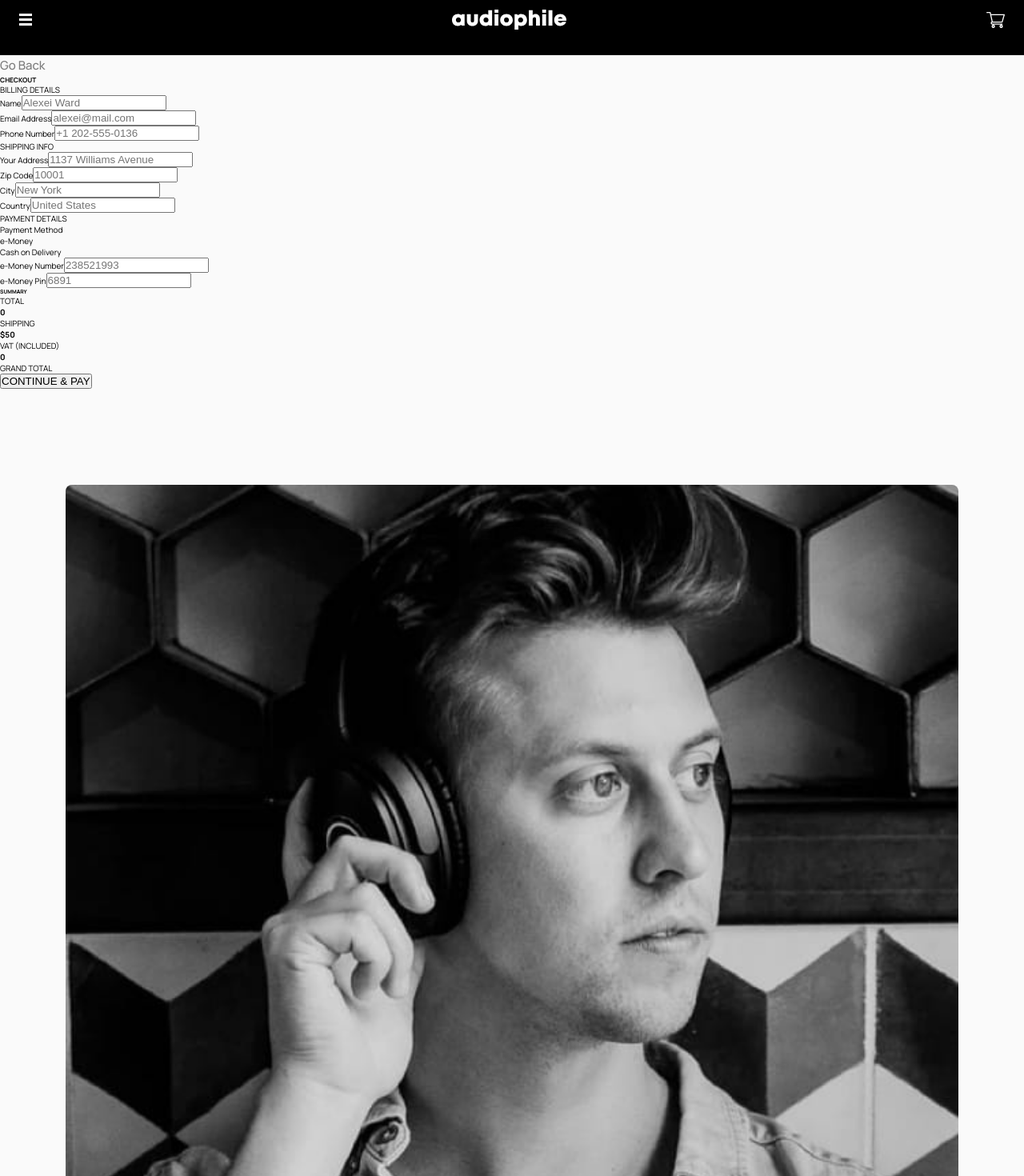
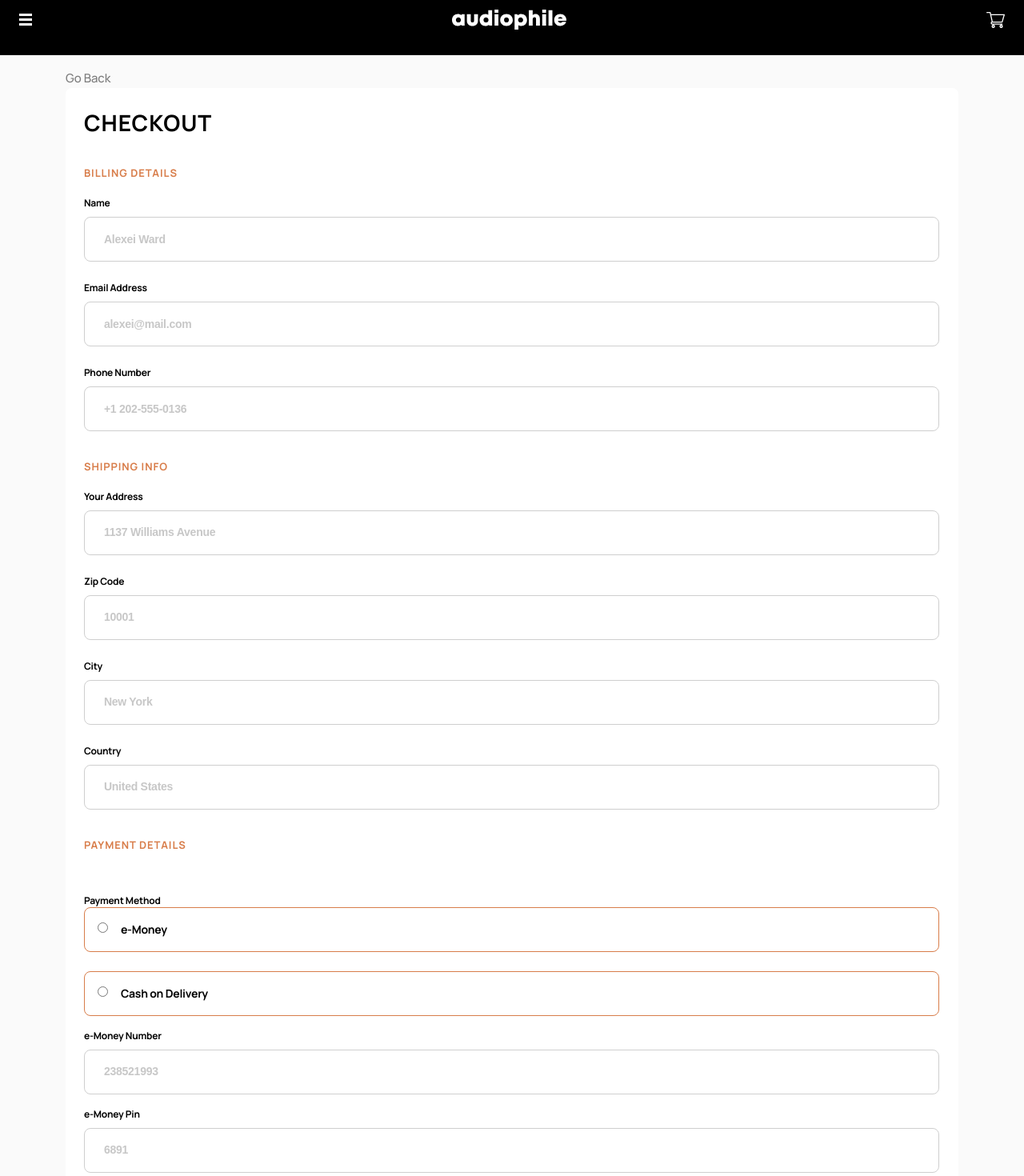
Before and after one commit to GIGAKLIBADZE/audiophile-ecommerce-website, a React (Vite) app: page /checkout in a window 1280 px wide. Shown: the part 20-1490 px from the top of the page at 80% size. Built offline with nearby package versions, Linux system fonts and the light colour scheme.

Commit message:
add the styles for the checkout part

```diff
--- a/src/components/checkout/checkoutStyles.tsx
+++ b/src/components/checkout/checkoutStyles.tsx
@@ -0,0 +1,99 @@
+import styled from "styled-components";
+
+export const CheckoutMainContainer = styled.div`
+  width: 87.2%;
+  margin-inline: auto;
+  margin-top: 1.6rem;
+`;
+
+export const CheckoutContaienr = styled.div`
+  border-radius: 8px;
+  padding: 2.4rem 2.4rem 3.1rem 2.3rem;
+  background-color: #fff;
+`;
+
+export const CheckoutTitle = styled.div`
+  font-size: 2.8rem;
+  font-weight: bold;
+  line-height: normal;
+  letter-spacing: 1px;
+  color: #000;
+`;
+
+export const DetailedTitle = styled.p`
+  font-size: 1.3rem;
+  font-weight: bold;
+  line-height: 1.92;
+  letter-spacing: 0.93px;
+  color: #d87d4a;
+`;
+
+export const CheckoutLabel = styled.label`
+  font-size: 1.2rem;
+  font-weight: bold;
+  line-height: normal;
+  letter-spacing: -0.21px;
+  color: #000;
+`;
+
+export const InputContainer = styled.div`
+  display: flex;
+  flex-direction: column;
+  gap: 0.9rem;
+`;
+
+export const InputItself = styled.input`
+  height: 5.6rem;
+  border-radius: 8px;
+  border: solid 1px #cfcfcf;
+  background-color: #fff;
+  padding-top: 1.8rem;
+  padding-bottom: 1.9rem;
+  padding-left: 2.4rem;
+  font-size: 1.4rem;
+  font-weight: bold;
+  letter-spacing: -0.25px;
+  color: #000;
+
+  &::placeholder {
+    opacity: 0.4;
+  }
+`;
+
+export const DetailsPartContainer = styled.div`
+  display: flex;
+  flex-direction: column;
+  gap: 1.6rem;
+  margin-top: 3.2rem;
+`;
+
+export const BillingDetailsPart = styled.div`
+  display: grid;
+  gap: 2.4rem;
+`;
+
+export const ShippingDetailPart = styled(BillingDetailsPart)``;
+
+export const PaymentDetailsDetailPart = styled(BillingDetailsPart)``;
+
+export const PaymentMethod = styled.div`
+  height: 5.6rem;
+  border-radius: 8px;
+  border: solid 1px #d87d4a;
+  background-color: #fff;
+  padding-top: 1.8rem;
+  padding-bottom: 1.9rem;
+  padding-left: 1.6rem;
+  display: flex;
+  gap: 1.6rem;
+`;
+
+export const PaymentMethodText = styled.p`
+  font-size: 1.4rem;
+  font-weight: bold;
+  line-height: normal;
+  letter-spacing: -0.25px;
+  color: #000;
+  display: flex;
+  align-items: center;
+`;
--- a/src/pages/Checkout.tsx
+++ b/src/pages/Checkout.tsx
@@ -11,6 +11,21 @@ import {
   ProductAndPriceContainer,
 } from "../components/cart/CartStyles";
 import { useDispatch } from "react-redux";
+import {
+  BillingDetailsPart,
+  CheckoutContaienr,
+  CheckoutLabel,
+  CheckoutMainContainer,
+  CheckoutTitle,
+  DetailedTitle,
+  DetailsPartContainer,
+  InputContainer,
+  InputItself,
+  PaymentDetailsDetailPart,
+  PaymentMethod,
+  PaymentMethodText,
+  ShippingDetailPart,
+} from "../components/checkout/checkoutStyles";
 
 const Checkout: React.FC = () => {
   const amountOfProducts = useSelector(
@@ -20,90 +35,118 @@ const Checkout: React.FC = () => {
   let totalPrice = 0;
 
   return (
-    <div>
+    <CheckoutMainContainer>
       <GoBack>Go Back</GoBack>
       <div>
-        <div>
-          <h5>CHECKOUT</h5>
+        <CheckoutContaienr>
+          <CheckoutTitle>CHECKOUT</CheckoutTitle>
           <form>
-            <div>
-              <p>BILLING DETAILS</p>
-              <div>
-                <div>
-                  <label htmlFor="name">Name</label>
-                  <input type="text" id="name" placeholder="Alexei Ward" />
-                </div>
-                <div>
-                  <label htmlFor="email">Email Address</label>
-                  <input type="text" id="email" placeholder="alexei@mail.com" />
-                </div>
-                <div>
-                  <label htmlFor="phone">Phone Number</label>
-                  <input type="text" id="phone" placeholder="+1 202-555-0136" />
-                </div>
-              </div>
-            </div>
-            <div>
-              <p>SHIPPING INFO</p>
-              <div>
-                <div>
-                  <label htmlFor="address">Your Address</label>
-                  <input
+            <DetailsPartContainer>
+              <DetailedTitle>BILLING DETAILS</DetailedTitle>
+              <BillingDetailsPart>
+                <InputContainer>
+                  <CheckoutLabel htmlFor="name">Name</CheckoutLabel>
+                  <InputItself
+                    type="text"
+                    id="name"
+                    placeholder="Alexei Ward"
+                  />
+                </InputContainer>
+                <InputContainer>
+                  <CheckoutLabel htmlFor="email">Email Address</CheckoutLabel>
+                  <InputItself
+                    type="text"
+                    id="email"
+                    placeholder="alexei@mail.com"
+                  />
+                </InputContainer>
+                <InputContainer>
+                  <CheckoutLabel htmlFor="phone">Phone Number</CheckoutLabel>
+                  <InputItself
+                    type="text"
+                    id="phone"
+                    placeholder="+1 202-555-0136"
+                  />
+                </InputContainer>
+              </BillingDetailsPart>
+            </DetailsPartContainer>
+            <DetailsPartContainer>
+              <DetailedTitle>SHIPPING INFO</DetailedTitle>
+              <ShippingDetailPart>
+                <InputContainer>
+                  <CheckoutLabel htmlFor="address">Your Address</CheckoutLabel>
+                  <InputItself
                     type="text"
                     id="address"
                     placeholder="1137 Williams Avenue"
                   />
+                </InputContainer>
+                <InputContainer>
+                  <CheckoutLabel htmlFor="zip-code">Zip Code</CheckoutLabel>
+                  <InputItself
+                    type="number"
+                    id="zip-code"
+                    placeholder="10001"
+                  />
+                </InputContainer>
+                <InputContainer>
+                  <CheckoutLabel htmlFor="city">City</CheckoutLabel>
+                  <InputItself type="text" id="city" placeholder="New York" />
+                </InputContainer>
+                <InputContainer>
+                  <CheckoutLabel htmlFor="country">Country</CheckoutLabel>
+                  <InputItself
+                    type="text"
+                    id="country"
+                    placeholder="United States"
+                  />
+                </InputContainer>
+              </ShippingDetailPart>
+            </DetailsPartContainer>
+            <DetailsPartContainer>
+              <DetailedTitle>PAYMENT DETAILS</DetailedTitle>
+              <DetailsPartContainer>
+                <div>
+                  <CheckoutLabel>Payment Method</CheckoutLabel>
+                  <PaymentDetailsDetailPart>
+                    <PaymentMethod>
+                      <div>
+                        <input type="radio" name="payment-method" />
+                      </div>
+                      <PaymentMethodText>e-Money</PaymentMethodText>
+                    </PaymentMethod>
+                    <PaymentMethod>
+                      <div>
+                        <input type="radio" name="payment-method" />
+                      </div>
+                      <PaymentMethodText>Cash on Delivery</PaymentMethodText>
+                    </PaymentMethod>
+                  </PaymentDetailsDetailPart>
                 </div>
-                <div>
-                  <label htmlFor="zip-code">Zip Code</label>
-                  <input type="number" id="zip-code" placeholder="10001" />
-                </div>
-                <div>
-                  <label htmlFor="city">City</label>
-                  <input type="text" id="city" placeholder="New York" />
-                </div>
-                <div>
-                  <label htmlFor="country">Country</label>
-                  <input type="text" id="country" placeholder="United States" />
-                </div>
-              </div>
-            </div>
-            <div>
-              <p>PAYMENT DETAILS</p>
-              <div>
-                <div>
-                  <p>Payment Method</p>
-                  <div>
-                    <div>
-                      <div>
-                        <div></div>
-                      </div>
-                      <p>e-Money</p>
-                    </div>
-                    <div>
-                      <div>
-                        <div></div>
-                      </div>
-                      <p>Cash on Delivery</p>
-                    </div>
-                  </div>
-                </div>
-                <div>
-                  <label htmlFor="e-money-num">e-Money Number</label>
-                  <input
+                <InputContainer>
+                  <CheckoutLabel htmlFor="e-money-num">
+                    e-Money Number
+                  </CheckoutLabel>
+                  <InputItself
                     type="number"
                     id="e-money-num"
                     placeholder="238521993"
                   />
-                </div>
-                <div>
-                  <label htmlFor="e-money-pin">e-Money Pin</label>
-                  <input type="number" id="e-money-pin" placeholder="6891" />
-                </div>
-              </div>
-            </div>
+                </InputContainer>
+                <InputContainer>
+                  <CheckoutLabel htmlFor="e-money-pin">
+                    e-Money Pin
+                  </CheckoutLabel>
+                  <InputItself
+                    type="number"
+                    id="e-money-pin"
+                    placeholder="6891"
+                  />
+                </InputContainer>
+              </DetailsPartContainer>
+            </DetailsPartContainer>
           </form>
-        </div>
+        </CheckoutContaienr>
         <div>
           <h6>SUMMARY</h6>
           <section>
@@ -158,7 +201,7 @@ const Checkout: React.FC = () => {
           <button>CONTINUE & PAY</button>
         </div>
       </div>
-    </div>
+    </CheckoutMainContainer>
   );
 };
 
```
